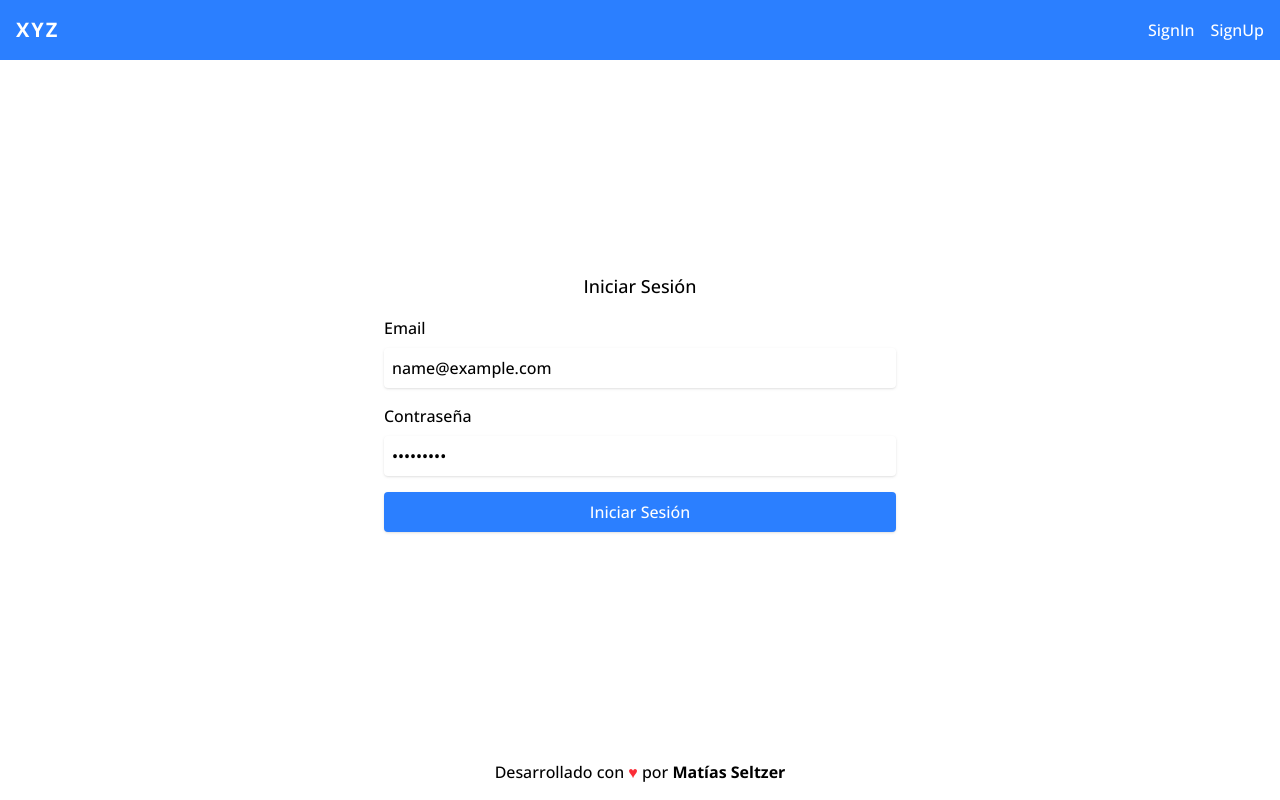
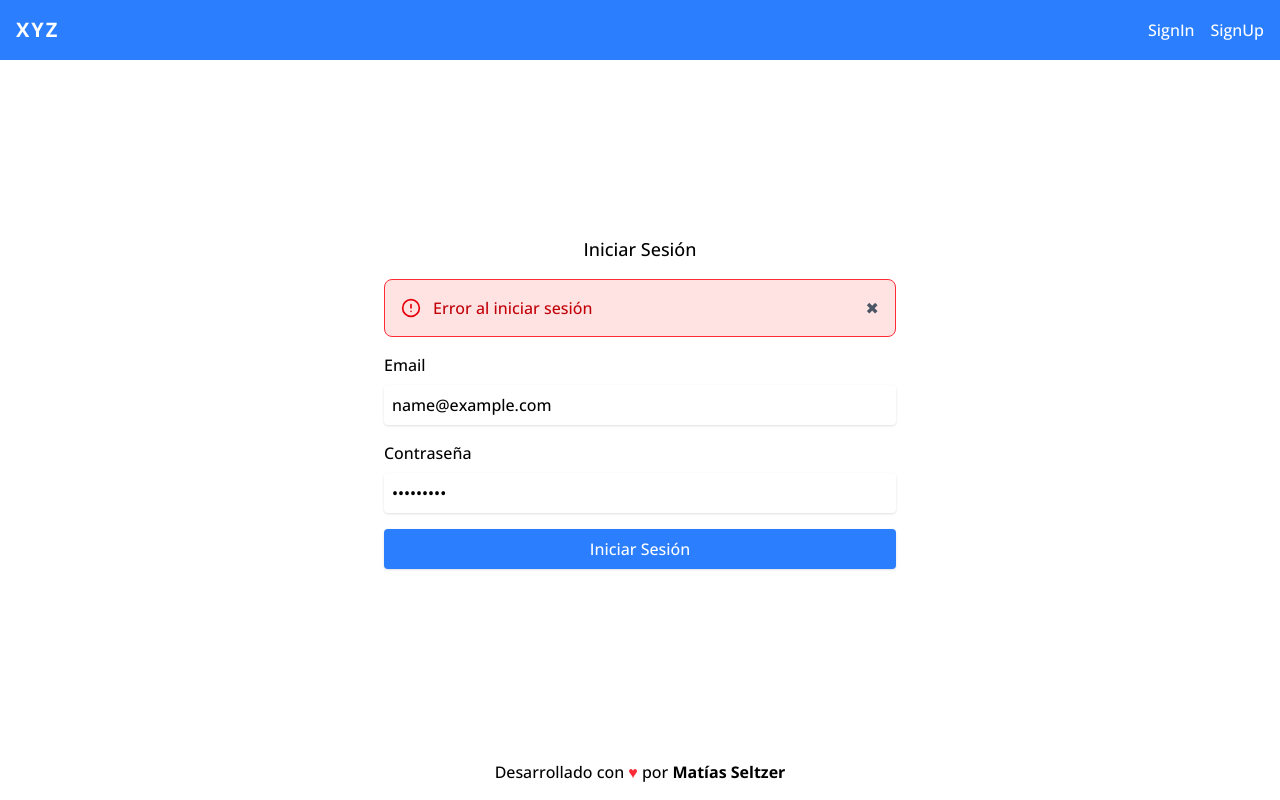
Before and after one commit to MattSeltz/opinandoAndo-cliente, a Next.js app: page /signIn in a window 1280 px wide. Both pictures are taken after typing "name@example.com", "Sample123" into the empty fields and a click on the button "Iniciar Sesión". Built offline with nearby package versions, Linux system fonts and the light colour scheme; no server answers.

Commit message:
Se implemento un loading y un rol de alertas

```diff
--- a/src/app/signIn/page.tsx
+++ b/src/app/signIn/page.tsx
@@ -1,11 +1,35 @@
+"use client";
+
+import { useState } from "react";
+
+import { AlertComponent } from "@/components/alert/AlertComponent";
 import { FormComponent } from "@/components/form/FormComponent";
 
+type Type = "error" | "warning" | "success";
+
 export default function SignIn() {
+	const [isOpen, setIsOpen] = useState(false);
+	const [type, setType] = useState<Type>("success");
+	const [message, setMessage] = useState("");
+
 	return (
 		<main className="p-4 flex flex-col gap-4">
 			<h3 className="text-center text-lg">Iniciar Sesión</h3>
 
-			<FormComponent type="sesion" />
+			{isOpen && (
+				<AlertComponent
+					type={type}
+					message={message}
+					onClose={() => setIsOpen(false)}
+				/>
+			)}
+
+			<FormComponent
+				isSignIn={true}
+				setIsOpen={setIsOpen}
+				setType={setType}
+				setMessage={setMessage}
+			/>
 		</main>
 	);
 }
--- a/src/app/signUp/page.tsx
+++ b/src/app/signUp/page.tsx
@@ -1,11 +1,35 @@
+"use client";
+
+import { useState } from "react";
+
+import { AlertComponent } from "@/components/alert/AlertComponent";
 import { FormComponent } from "@/components/form/FormComponent";
 
+type Type = "error" | "warning" | "success";
+
 export default function SignUp() {
+	const [isOpen, setIsOpen] = useState(false);
+	const [type, setType] = useState<Type>("success");
+	const [message, setMessage] = useState("");
+
 	return (
 		<main className="p-4 flex flex-col gap-4">
 			<h3 className="text-center text-lg">Registrarse</h3>
 
-			<FormComponent type="register" />
+			{isOpen && (
+				<AlertComponent
+					type={type}
+					message={message}
+					onClose={() => setIsOpen(false)}
+				/>
+			)}
+
+			<FormComponent
+				isSignIn={false}
+				setIsOpen={setIsOpen}
+				setType={setType}
+				setMessage={setMessage}
+			/>
 		</main>
 	);
 }
--- /dev/null
+++ b/src/components/alert/AlertComponent.tsx
@@ -0,0 +1,78 @@
+"use client";
+
+type AlertProps = {
+	type: "error" | "warning" | "success";
+	message: string;
+	onClose?: () => void;
+};
+
+export const AlertComponent = ({ type, message, onClose }: AlertProps) => {
+	const icons = {
+		error: (
+			<svg
+				className="h-5 w-5 text-red-600"
+				viewBox="0 0 24 24"
+				fill="none"
+				stroke="currentColor"
+				strokeWidth="2"
+				strokeLinecap="round"
+				strokeLinejoin="round"
+			>
+				<circle cx="12" cy="12" r="10" />
+				<line x1="12" y1="8" x2="12" y2="12" />
+				<line x1="12" y1="16" x2="12.01" y2="16" />
+			</svg>
+		),
+		warning: (
+			<svg
+				className="h-5 w-5 text-yellow-600"
+				viewBox="0 0 24 24"
+				fill="none"
+				stroke="currentColor"
+				strokeWidth="2"
+				strokeLinecap="round"
+				strokeLinejoin="round"
+			>
+				<path d="M10.29 3.86L1.82 18a2 2 0 001.71 3h16.94a2 2 0 001.71-3L13.71 3.86a2 2 0 00-3.42 0z" />
+				<line x1="12" y1="9" x2="12" y2="13" />
+				<line x1="12" y1="17" x2="12.01" y2="17" />
+			</svg>
+		),
+		success: (
+			<svg
+				className="h-5 w-5 text-green-600"
+				viewBox="0 0 24 24"
+				fill="none"
+				stroke="currentColor"
+				strokeWidth="2"
+				strokeLinecap="round"
+				strokeLinejoin="round"
+			>
+				<path d="M20 6L9 17l-5-5" />
+			</svg>
+		),
+	};
+
+	const bgColors = {
+		error: "bg-red-100 border-red-500 text-red-700",
+		warning: "bg-yellow-100 border-yellow-500 text-yellow-700",
+		success: "bg-green-100 border-green-500 text-green-700",
+	};
+
+	return (
+		<div
+			className={`flex items-center p-4 border rounded-lg max-w-lg mx-auto w-full ${bgColors[type]}`}
+		>
+			{icons[type]}
+			<span className="ml-3 flex-1">{message}</span>
+			{onClose && (
+				<button
+					onClick={onClose}
+					className="ml-3 text-gray-600 hover:text-gray-800"
+				>
+					✖
+				</button>
+			)}
+		</div>
+	);
+};
--- a/src/components/form/FormComponent.tsx
+++ b/src/components/form/FormComponent.tsx
@@ -1,27 +1,42 @@
 "use client";
 
-import { useState } from "react";
+import { Dispatch, SetStateAction, useState } from "react";
 
 import { postData } from "@/services/services";
 
 import { InputComponent } from "./InputComponent";
 
+type Type = "error" | "warning" | "success";
+
 interface Props {
-	type: string;
+	isSignIn: boolean;
+	setIsOpen: Dispatch<SetStateAction<boolean>>;
+	setType: Dispatch<SetStateAction<Type>>;
+	setMessage: Dispatch<SetStateAction<string>>;
 }
 
-export const FormComponent = ({ type }: Props) => {
+export const FormComponent = ({
+	isSignIn,
+	setIsOpen,
+	setType,
+	setMessage,
+}: Props) => {
 	const [username, setUsername] = useState("");
 	const [email, setEmail] = useState("");
 	const [password, setPassword] = useState("");
 	const [date, setDate] = useState("");
 	const [sex, setSex] = useState("");
 	const [country, setCountry] = useState("");
+	const [isLoading, setIsLoading] = useState(false);
 
 	const register = async () => {
 		if (!username || !email || !password || !date || !sex || !country) {
-			alert("Error!");
+			setIsOpen(true);
+			setType("warning");
+			setMessage("Todos los campos son requeridos");
 		} else {
+			setIsLoading(true);
+
 			const user = {
 				username,
 				email,
@@ -35,22 +50,35 @@ export const FormComponent = ({ type }: Props) => {
 				const [isSuccess] = await postData("auth/register", user);
 
 				if (isSuccess) {
-					alert("Usuario generado con exito!");
+					setIsOpen(true);
+					setType("success");
+					setMessage("Usuario generado con exito!");
 				} else {
 					throw new Error("Error al crear el usuario");
 				}
 			} catch (error) {
-				console.error(error);
+				if (error instanceof Error) {
+					console.error(error.message);
+					setIsOpen(true);
+					setType("error");
+					setMessage(error.message);
+				} else {
+					console.error("Error desconocido", error);
+				}
 			} finally {
-				alert("Finalizo!");
+				setIsLoading(false);
 			}
 		}
 	};
 
 	const login = async () => {
 		if (!email || !password) {
-			alert("Error!");
+			setIsOpen(true);
+			setType("warning");
+			setMessage("Todos los campos son requeridos");
 		} else {
+			setIsLoading(true);
+
 			const user = {
 				email,
 				password,
@@ -60,14 +88,23 @@ export const FormComponent = ({ type }: Props) => {
 				const [isSuccess] = await postData("auth/login", user);
 
 				if (isSuccess) {
-					alert("Iniciando sesión!");
+					setIsOpen(true);
+					setType("success");
+					setMessage("Iniciando sesión!");
 				} else {
 					throw new Error("Error al iniciar sesión");
 				}
 			} catch (error) {
-				console.error(error);
+				if (error instanceof Error) {
+					console.error(error.message);
+					setIsOpen(true);
+					setType("error");
+					setMessage(error.message);
+				} else {
+					console.error("Error desconocido", error);
+				}
 			} finally {
-				alert("Finalizo!");
+				setIsLoading(false);
 			}
 		}
 	};
@@ -75,7 +112,7 @@ export const FormComponent = ({ type }: Props) => {
 	const handleSubmit = (e: React.FormEvent) => {
 		e.preventDefault();
 
-		if (type === "register") {
+		if (!isSignIn) {
 			register();
 		} else {
 			login();
@@ -88,7 +125,7 @@ export const FormComponent = ({ type }: Props) => {
 			className="flex flex-col gap-4 max-w-lg mx-auto w-full"
 			onSubmit={handleSubmit}
 		>
-			{type === "register" && (
+			{!isSignIn && (
 				<InputComponent
 					title="Nombre de Usuario"
 					altTitle="username"
@@ -111,7 +148,7 @@ export const FormComponent = ({ type }: Props) => {
 				value={password}
 				setValue={setPassword}
 			/>
-			{type === "register" && (
+			{!isSignIn && (
 				<>
 					<InputComponent
 						title="Fecha de Nacimiento"
@@ -148,9 +185,21 @@ export const FormComponent = ({ type }: Props) => {
 			)}
 			<button
 				type="submit"
-				className="bg-blue-500 text-white rounded shadow p-2 cursor-pointer transition-colors hover:bg-blue-600"
+				className={`bg-blue-500 text-white rounded shadow p-2 transition-colors
+      ${
+				isLoading
+					? "cursor-not-allowed bg-gray-400"
+					: "cursor-pointer hover:bg-blue-600"
+			}`}
+				disabled={isLoading}
 			>
-				{type === "register" ? "Registrarse" : "Iniciar Sesión"}
+				{isLoading ? (
+					<div className="w-5 h-5 border-2 border-white border-t-transparent rounded-full animate-spin mx-auto"></div>
+				) : !isSignIn ? (
+					"Registrarse"
+				) : (
+					"Iniciar Sesión"
+				)}
 			</button>
 		</form>
 	);
```
